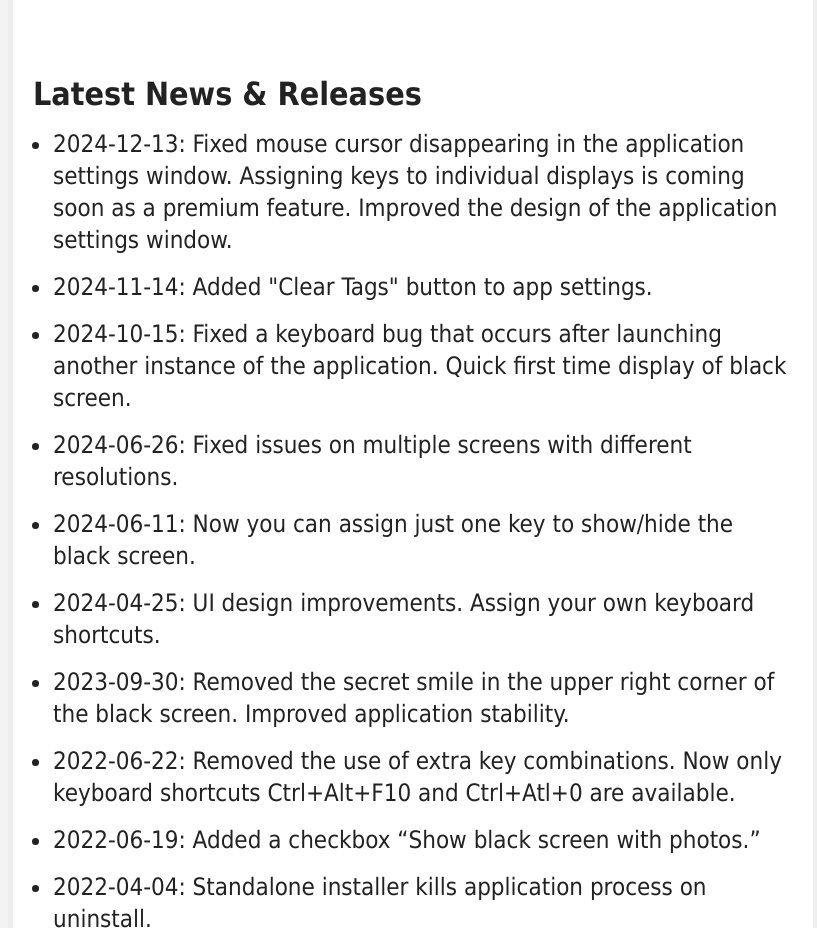
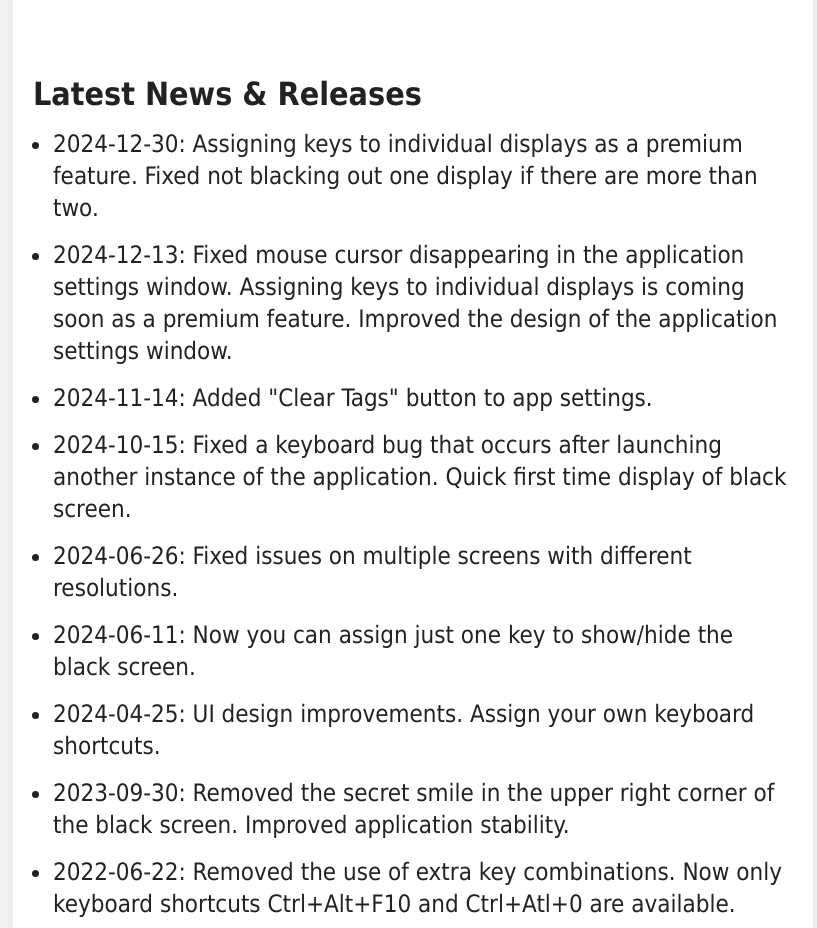
Before and after one commit to blackscreenapp/blackscreenapp.github.io, a plain HTML site: page index.html in a window 1280 px wide. Shown: the part 5700-6628 px from the top of the page, without its empty margins (227-1044 px from the left). Drawn offline with Linux system fonts and the light colour scheme; a script that the page names is missing.

Commit message:
2024-12-30: Assigning keys to individual displays as a premium feature. Fixed not blacking out one display if there are more than two.

```diff
--- a/index.html
+++ b/index.html
@@ -135,6 +135,7 @@ var premise_theme_images_url = 'index-6.html';
 <p>&nbsp;</p>
 <h2>Latest News &amp; Releases</h2>
 <ul>
+<li>2024-12-30: Assigning keys to individual displays as a premium feature. Fixed not blacking out one display if there are more than two.</li>
 <li>2024-12-13: Fixed mouse cursor disappearing in the application settings window. Assigning keys to individual displays is coming soon as a premium feature. Improved the design of the application settings window.</li>
 <li>2024-11-14: Added "Clear Tags" button to app settings.</li>
 <li>2024-10-15: Fixed a keyboard bug that occurs after launching another instance of the application. Quick first time display of black screen.</li>
```
